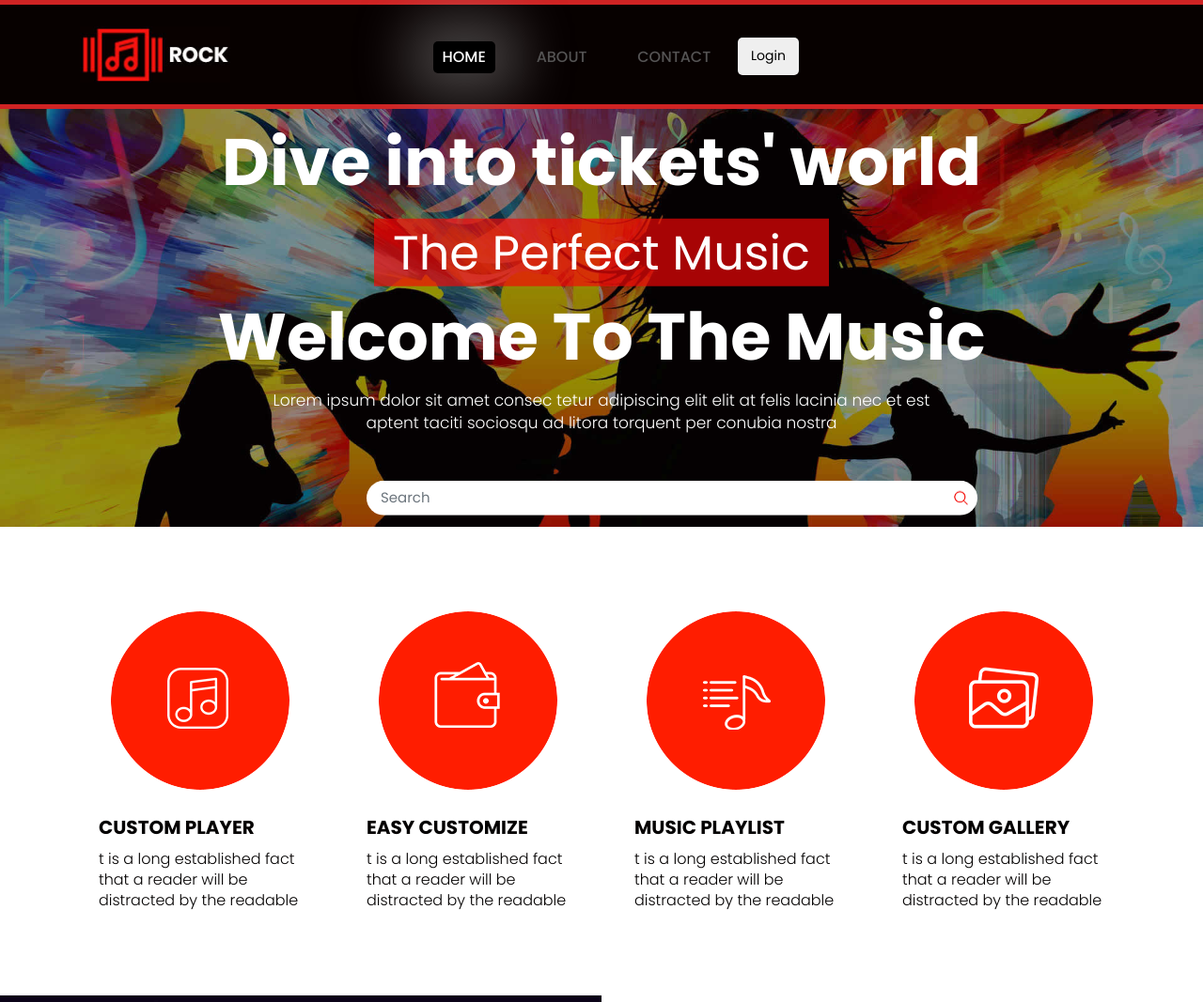
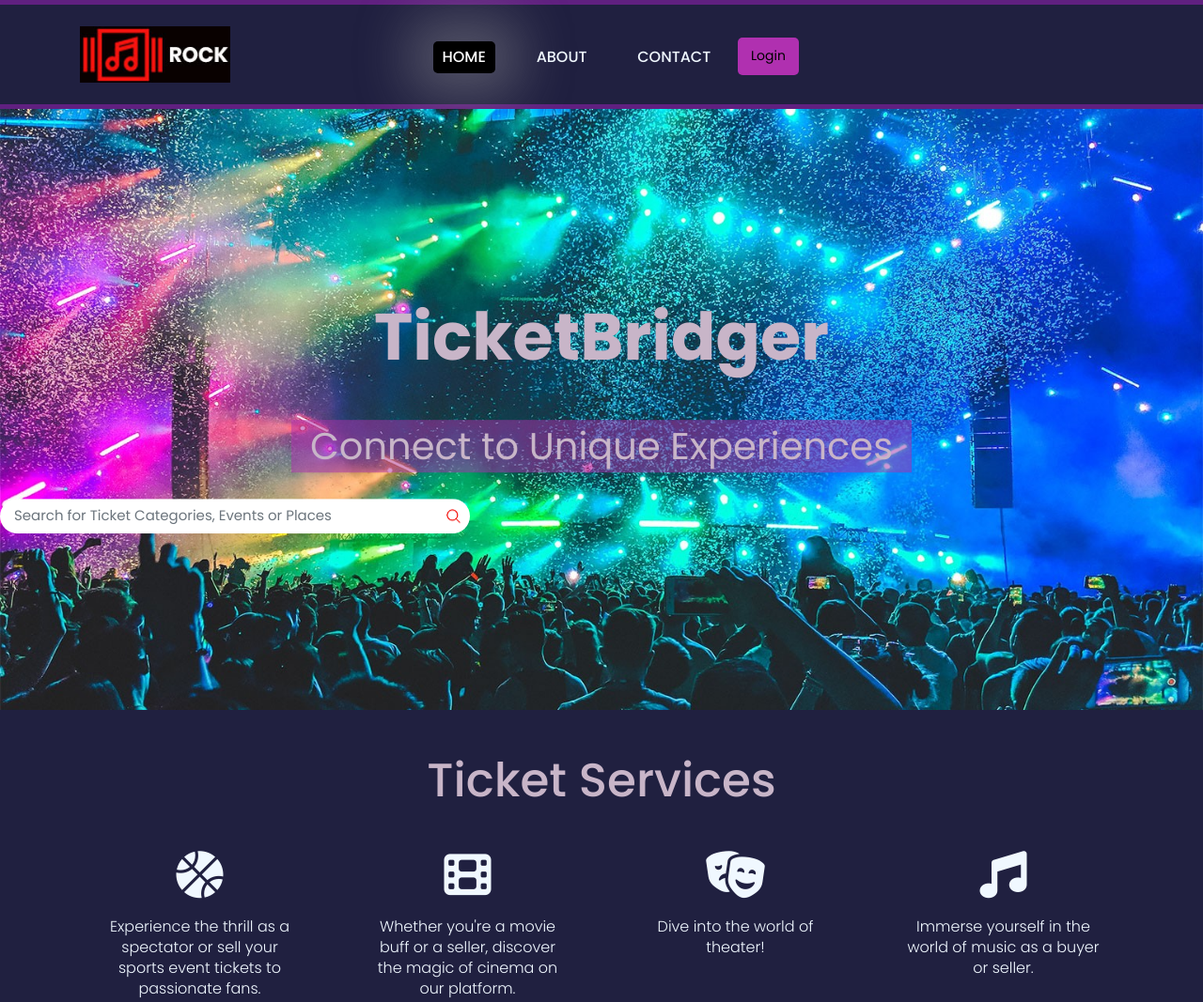
Before and after one commit to KostasRoulias/tickets_reselling_web, a plain HTML site: page rock/index.html in a window 1280 px wide. Shown: the top 1067 px of the page at 94% size. Drawn offline with nearby package versions, Linux system fonts and the light colour scheme.

Commit message:
deite sto docs 17 Fevrouariou

```diff
--- a/rock/css/meanmenu.css
+++ b/rock/css/meanmenu.css
@@ -5,7 +5,7 @@ a.meanmenu-reveal {
 }
 
 .mean-container .mean-bar {
-     background: #ff1d00;
+     background: #602080;
      float: left;
      min-height: 40px;
      padding: 5px 0;
@@ -114,7 +114,7 @@ a.meanmenu-reveal {
 }
 
 .mean-container .mean-nav ul li a:hover {
-     ` background: #252525;
+     background: #252525;
      background: rgba(255, 255, 255, 0.1);
 }
 
--- a/rock/css/style.css
+++ b/rock/css/style.css
@@ -49,7 +49,8 @@
      margin: 0
 }
  h1 {
-     font-size: 24px
+     font-size: 18px;
+     color:#c8b5c8 !important;
 }
  h2 {
      font-size: 22px
@@ -74,7 +75,7 @@
  h1 a, h2 a, h3 a, h4 a, h5 a, h6 a {
      color: #212121;
      text-decoration: none!important;
-     opacity: 1
+     opacity: 0.9
 }
  button:focus {
      outline: none;
@@ -129,6 +130,7 @@
      border-color: #ffffff !important;
      box-shadow: 0 0 0 .2rem rgba(255, 255, 255, .25);
 }
+
  .navbar-form input {
      border: none !important;
 }
@@ -354,6 +356,7 @@
 }
  .menu-area-main li:hover a, .menu-area-main li:focus a {
      color: #fff;
+     float: right;
 }
  .menu-area-main li.active a {
      color: #fff;
@@ -855,7 +858,7 @@
      font-size: 16px;
      display: block;
      font-weight: 500;
-     color: #555454;
+     color: aliceblue;
      text-transform: uppercase;
      margin: 0px 15px;
 }
@@ -863,7 +866,7 @@
      padding-right: 0;
 }
  .sub-down li {
-     background: #ffffff;
+     background: aliceblue;
 }
  .main-menu ul>li .sub-down li a {
      color: #114c7d;
@@ -877,7 +880,7 @@
  .main-menu ul>li .sub-down li a::before {
 }
  .main-menu ul>li .sub-down li a:hover {
-     color: #111111;
+     color: #602080;
 }
  .main-menu ul>li .sub-down li a:hover::before {
 }
@@ -898,7 +901,7 @@
      visibility: hidden;
      width: 240px;
      z-index: 999;
-     background: #fff;
+     background: aliceblue;
      -webkit-box-shadow: 0 6px 12px rgba(0, 0, 0, .175);
      box-shadow: 0 6px 12px rgba(0, 0, 0, .175);
 }
@@ -1345,10 +1348,10 @@
 }
 /*--------------------------------------------------------------------- layout new css ---------------------------------------------------------------------*/
  .header {
-     background: #070100;
+     background: #202040      ;
      padding: 23px 0px;
-     border-top: #cf2323 solid 5px;
-     border-bottom: #cf2323 solid 5px;
+     border-top: #602080 solid 5px;
+     border-bottom: #602080 solid 5px;
 }
  .logo a {
      font-size: 40px;
@@ -1357,18 +1360,20 @@
      color: #fff;
      line-height: 40px;
 }
- .search {
-     position: relative;
-}
+/* .search {
+     position: relative;
+}*/
  .search input.form-control {
      width: 100%;
      border-radius: 50px;
      border: none;
      font-size: 15px;
      padding: 7px 35px 7px 15px;
+
 }
  .form-control {
      margin-top: 10px;
+
 }
  .form-control:focus {
      box-shadow: inherit;
@@ -1393,9 +1398,21 @@
 }
  .Perfect {
      font-weight: normal;
-     background: #f70606ab;
+     background: rgb(176, 48, 176, 0.5);
+     color: #c8b5c8;
+     margin-top: 0px;
      padding: 0px 20px;
-     font-size: 51px;
+     font-size: 40px;
+
+}
+.search{
+    position: relative;
+    top: 10px;
+    height: 36px;
+    width: 500px;
+    text-align: center;
+    z-index: 1;
+    background: transparent;
 }
  .banner-main {
      position: relative;
@@ -1414,47 +1431,47 @@
      padding: 0px 0px 40px 0px;
      color: #fff;
 }
- .banner-main .text-bg a {
-     border: #fff solid 1px;
-     background: #fff;
-     width: 209px;
-     padding: 12px 0;
-     display: inline-block;
-     font-weight: 500;
-     font-size: 17px;
-     line-height: 30px;
-     color: #d70a03;
-}
- .banner-main .text-bg a:hover {
-     border: #d70a03 solid 1px;
-     background: #d70a03;
-     color: #fff;
-}
+
 /** music-box **/
 .music-box {
-     padding: 90px 0px;
-     background: #fff;
+    padding: 50px 0px;
+    background: #202040      ;
 }
 .music-box .for-box {
-     padding: 0px 20px;
+    padding: 40px 20px 0 20px;
 }
 .music-box .for-box i {
     text-align: center;
     display: block;
 }
- .music-box .for-box h3 {
-     padding-top: 28px;
-     font-size: 20px;
-     line-height: 25px;
-     color: #030000;
-     font-weight: bold;
-     text-transform: uppercase;
-}
+.music-box>.container>h2 {
+    font-size: 50px;
+    line-height: 50px;
+    color: #c8b5c8 ;
+    font-weight: 500;
+    position: relative;
+    padding: 0 0 10px 0;
+    text-align: center;
+    margin-top: 0px;
+}
+
 .music-box .for-box p{
     font-size:16px;
     line-height:22px;
-     color:#030000;
-}
+    color:aliceblue;
+    margin-top: 20px;
+    text-align: center;
+}
+
+.music-box .for-box> i{
+    font-size: 50px;
+    color: aliceblue;
+}
+.music-box .for-box> i:hover{
+    color:   #B030B0;
+    font-size: 60px;
+}
+
 /** music-box **/
  .img-box figure {
      margin: 0px;
@@ -1912,7 +1929,7 @@
 
 .loginButton:hover {
     cursor: pointer;
-    background-color: red;
+    background-color: #602080;
     color: black;
     font-weight: bold;
     border-color: #000 ;
@@ -1921,4 +1938,5 @@
 .loginButton {
     width: 65px;
     height: 40px;
-}
+    background-color: #B030B0;
+}
--- a/rock/index.html
+++ b/rock/index.html
@@ -26,6 +26,10 @@
     <!-- Tweaks for older IEs-->
     <link rel="stylesheet" href="https://netdna.bootstrapcdn.com/font-awesome/4.0.3/css/font-awesome.css">
     <link rel="stylesheet" href="https://cdnjs.cloudflare.com/ajax/libs/fancybox/2.1.5/jquery.fancybox.min.css" media="screen">
+     <!-- Icons fontawesome-->
+     <link rel="stylesheet" href="https://cdnjs.cloudflare.com/ajax/libs/font-awesome/6.5.1/css/all.min.css"
+     integrity="sha512-DTOQO9RWCH3ppGqcWaEA1BIZOC6xxalwEsw9c2QQeAIftl+Vegovlnee1c9QX4TctnWMn13TZye+giMm8e2LwA==" crossorigin="anonymous" referrerpolicy="no-referrer" />
+
     <!--[if lt IE 9]>
       <script src="https://oss.maxcdn.com/html5shiv/3.7.3/html5shiv.min.js"></script>
       <script src="https://oss.maxcdn.com/respond/1.4.2/respond.min.js"></script><![endif]-->
@@ -75,56 +79,47 @@
     <!-- end header -->
     <section class="banner_section">
         <div class="banner-main">
-            <img src="images/banner2.jpg" />
+            <img src="./images/eventscom_cover.jpeg" style="width: 100%;"/>
             <div class="container">
-
                 <div class="text-bg relative">
-                    <h1>Dive into tickets' world<br><span class="Perfect">The Perfect Music</span><br>Welcome To The Music</h1>
-                    <p>Lorem ipsum dolor sit amet consec tetur adipiscing elit elit at felis lacinia nec et est
-                        <br> aptent taciti sociosqu ad litora torquent per conubia nostra</p>
-                        <div class="col-xl-2 col-lg-2 col-md-2 col-sm-2" style="margin-left: 375px;">
-                            <form class="search" style="width: 650px;">
-                                <input class="form-control" type="text" placeholder="Search">
+                    <h1>TicketBridger </h1><br><span class="Perfect">Connect to Unique Experiences</span>
+                            <form class="search">
+                                <input class="form-control" type="text" placeholder="Search for Ticket Categories, Events or Places">
                                 <button><img src="images/search_icon.png"></button>
                             </form>
-                        </div>
                 </div>
 
             </div>
         </div>
-
     </section>
 
     <!-- music-box  -->
     <div class="music-box">
         <div class="container">
+            <h2>Ticket Services</h2>
             <div class="row">
                 <div class="col-xl-3 col-lg-3 col-md-6 col-sm-12">
                     <div class="for-box">
-                        <i><img src="icon/icon1.png" alt="icon"/></i>
-                        <h3>Custom Player</h3>
-                        <p>t is a long established fact that a reader will be distracted by the readable </p>
+                        <i class="fa-solid fa-basketball" ></i>
+                        <p>Experience the thrill as a spectator or sell your sports event tickets to passionate fans.  </p>
                     </div>
                 </div>
                 <div class="col-xl-3 col-lg-3 col-md-6 col-sm-12">
                     <div class="for-box">
-                        <i><img src="icon/icon2.png" alt="icon"/></i>
-                        <h3>Easy customize</h3>
-                        <p>t is a long established fact that a reader will be distracted by the readable </p>
+                        <i class="fa-solid fa-film"></i>
+                        <p>Whether you're a movie buff or a seller, discover the magic of cinema on our platform. </p>
                     </div>
                 </div>
                 <div class="col-xl-3 col-lg-3 col-md-6 col-sm-12">
                     <div class="for-box">
-                        <i><img src="icon/icon3.png" alt="icon"/></i>
-                        <h3>Music Playlist</h3>
-                        <p>t is a long established fact that a reader will be distracted by the readable </p>
+                        <i class="fa-solid fa-masks-theater"></i>
+                        <p>Dive into the world of theater!</p>
                     </div>
                 </div>
                 <div class="col-xl-3 col-lg-3 col-md-6 col-sm-12">
                     <div class="for-box">
-                        <i><img src="icon/icon4.png" alt="icon"/></i>
-                        <h3>Custom Gallery</h3>
-                        <p>t is a long established fact that a reader will be distracted by the readable </p>
+                        <i class="fa-solid fa-music"></i>
+                        <p>Immerse yourself in the world of music as a buyer or seller.</p>
                     </div>
                 </div>
             </div>
```
Also changed, not shown: rock/images/eventscom_cover.jpeg (added). Lines whose indentation alone changed are shown as unchanged.
